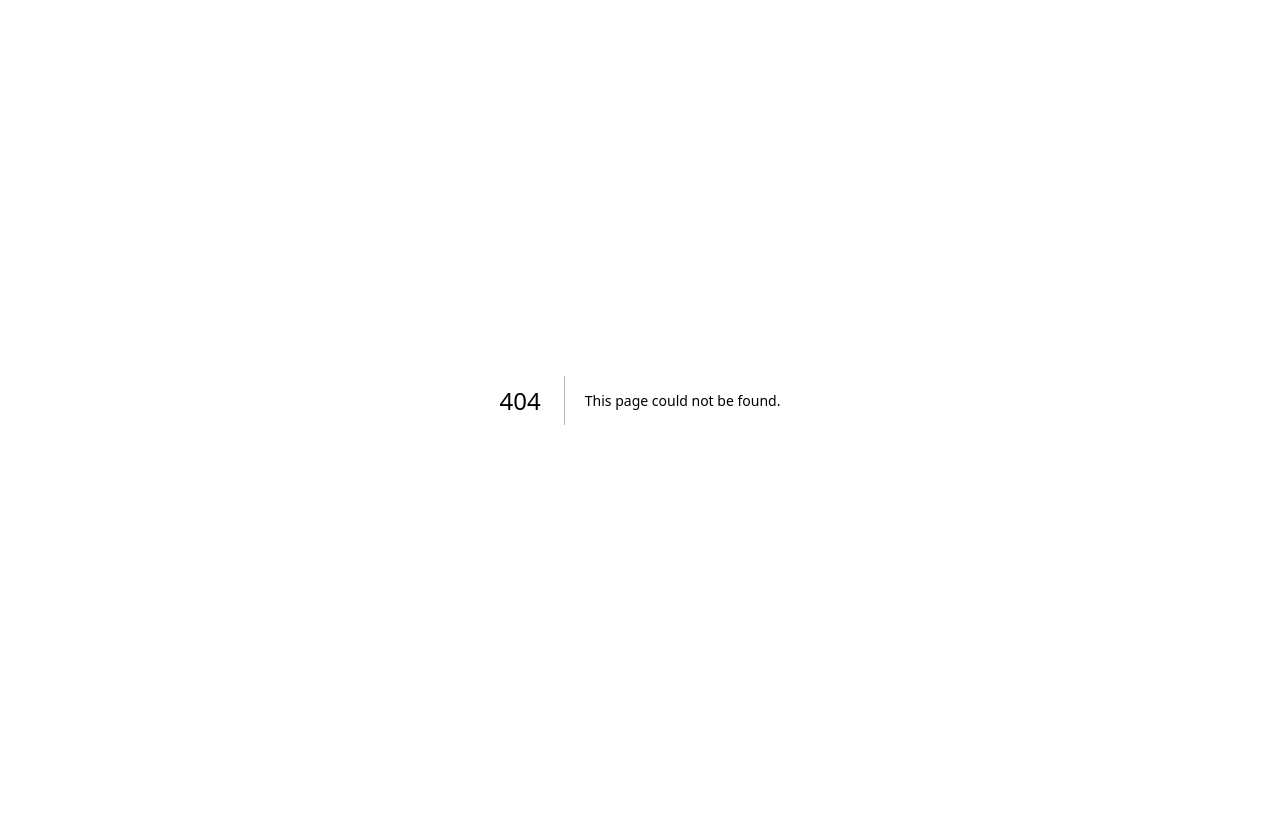
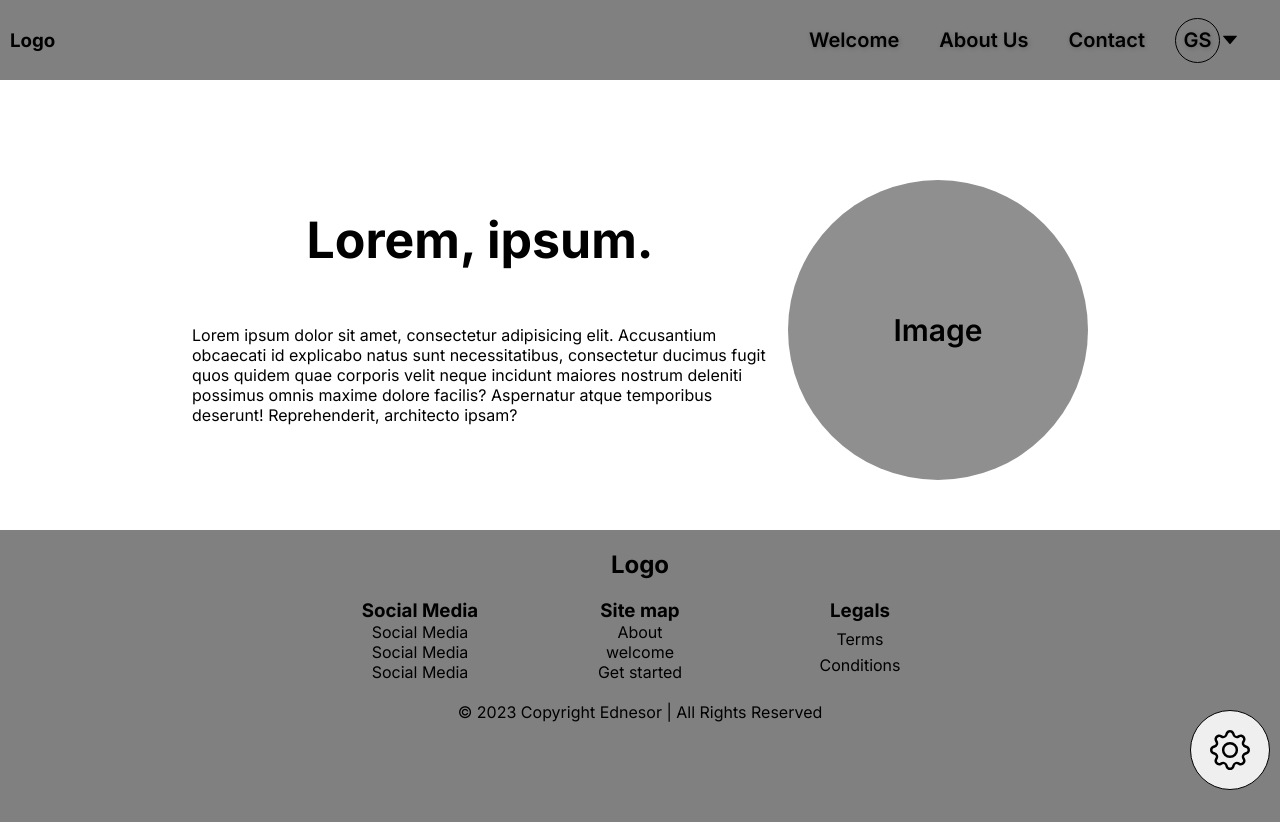
Before and after one commit to Ednesor/Website-color, a Next.js app: page /home in a window 1280 px wide. Before the commit this address had no page. Before the commit the page ends 800 px from the top, so only its background shows below. Built offline with nearby package versions, Linux system fonts and the light colour scheme.

Commit message:
feat: create new page(style)

```diff
--- /dev/null
+++ b/src/app/home/home.module.css
@@ -0,0 +1,187 @@
+.main {
+  width: 100%;
+  height: 100vh;
+}
+.menuIcon {
+  font-size: 30px;
+}
+.gear {
+  border: 1px solid black;
+  border-radius: 50%;
+  position: fixed;
+  bottom: 10px;
+  right: 10px;
+  display: flex;
+  justify-content: center;
+  align-items: center;
+  height: 10vh;
+  width: 10vh;
+  cursor: pointer;
+}
+.gearIcon {
+  font-size: 40px;
+  transition: transform 0.5s;
+}
+.tools {
+  width: calc(100vw - 20px - 10vh);
+  height: 10vh;
+  position: fixed;
+  bottom: 10px;
+  border: 1px solid black;
+  border-radius: 100px;
+  display: flex;
+  justify-content: space-evenly;
+  align-items: center;
+  transition: left 0.5s;
+  background-color: white;
+}
+.selectBtn {
+  width: 8vh;
+  height: 8vh;
+  border-radius: 100px;
+  border: 1px solid black;
+  cursor: pointer;
+}
+.selectIcon {
+  font-size: 25px;
+}
+
+.container {
+  width: 100%;
+}
+.navbar {
+  width: 100%;
+  display: flex;
+  background: gray;
+  justify-content: space-between;
+  padding: 0 10px 0 10px;
+  align-items: center;
+  height: 10vh;
+}
+.links {
+  list-style: none;
+  display: none;
+}
+.content {
+  display: flex;
+  justify-content: center;
+  flex-wrap: wrap;
+  padding-top: 30px;
+  width: 90%;
+  margin: 0 auto 0 auto;
+}
+.image {
+  width: 90vw;
+  max-width: 300px;
+  height: 90vw;
+  max-height: 300px;
+  display: flex;
+  justify-content: center;
+  align-items: center;
+  background-color: rgb(143, 143, 143);
+  border-radius: 100%;
+  font-size: 30px;
+  font-weight: 600;
+  margin: 20px auto 50px auto;
+}
+.footer {
+  background-color: gray;
+  width: 100%;
+  padding: 20px 0 20px 0;
+  display: flex;
+  flex-wrap: wrap;
+  justify-content: center;
+  gap: 20px;
+}
+
+.footer h2 {
+  text-align: center;
+  width: 100%;
+}
+.footer section {
+  display: flex;
+  flex-wrap: wrap;
+  justify-content: center;
+  width: 40%;
+  max-width: 200px;
+}
+.footer section h3,
+.footer section a {
+  width: 100%;
+  text-align: center;
+}
+.footer section a {
+  text-decoration: none;
+  color: black;
+}
+.copy{
+  width: 90%;
+  text-align: center;
+  margin-bottom: 10vh;
+}
+
+@media (min-width: 1000px) {
+  .links{
+    display: flex;
+    justify-content: center;
+    align-items: center;
+    gap: 20px;
+    margin-right: 50px;
+  }
+  .links li{
+    font-size: 20px;
+    font-weight: 600;
+    text-shadow: 1px 1px 5px rgba(0, 0, 0, 0.226);
+    cursor: pointer;
+  }
+  .linkA{
+    border-radius: 20px;
+    padding: 5px 10px;
+    transition: box-shadow .25s;
+  }
+  .linkA:hover{
+    box-shadow: 0 0 10px rgba(0, 0, 0, 0.445);
+  }
+  .menuIcon{
+    display: none;
+  }
+  .user{
+    width: 45px;
+    height: 45px;
+    border-radius: 100%;
+    display: flex;
+    justify-content: center;
+    align-items: center;
+    text-align: center;
+    border: 1px solid black;
+    padding: 5px 2px;
+  }
+  .dropIcon{
+    position: absolute;
+    right: 40px;
+  }
+  .content{
+    width: 45%;
+    margin: 0;
+  }
+  .content h1{
+    font-size: 50px;
+  }
+  .image{
+    width: 45vw;
+    height: 45vw;
+    margin: 0;
+  }
+  .art{
+    display: flex;
+    justify-content: center;
+    gap: 20px;
+    padding: 100px 0 50px 0;
+  }
+  .tools{
+    border-radius: 20px;
+    width: calc(100vw - 40px - 10vh);
+    justify-content: center;
+    gap: 20px;
+  }
+}
--- /dev/null
+++ b/src/app/home/page.tsx
@@ -0,0 +1,90 @@
+"use client";
+import React, { useState } from "react";
+import style from "./home.module.css";
+import { AiFillCaretDown } from "react-icons/ai";
+import { BsGear } from "react-icons/bs";
+import { AiOutlineSelect } from "react-icons/ai";
+import { BiPaint } from "react-icons/bi";
+import { GiHamburgerMenu } from "react-icons/gi";
+
+export default function page() {
+  const [openGear, setOpenGear] = useState<boolean>(false);
+  const [mode, setMode] = useState<string>("select");
+
+  return (
+    <main className={style.main}>
+      <section className={style.container}>
+        <div className={style.web}>
+          <nav className={style.navbar}>
+            <h1>Logo</h1>
+            <ul className={style.links}>
+              <li className={style.linkA}>Welcome</li>
+              <li className={style.linkA}>About Us</li>
+              <li className={style.linkA}>Contact</li>
+              <li className={style.user}>
+                <p>GS</p>
+                <AiFillCaretDown className={style.dropIcon} />
+              </li>
+            </ul>
+            <GiHamburgerMenu className={style.menuIcon}/>
+          </nav>
+          <article className={style.art}>
+            <div className={style.content}>
+              <h1>Lorem, ipsum.</h1>
+              <p>
+                Lorem ipsum dolor sit amet, consectetur adipisicing elit.
+                Accusantium obcaecati id explicabo natus sunt necessitatibus,
+                consectetur ducimus fugit quos quidem quae corporis velit neque
+                incidunt maiores nostrum deleniti possimus omnis maxime dolore
+                facilis? Aspernatur atque temporibus deserunt! Reprehenderit,
+                architecto ipsam?
+              </p>
+            </div>
+            <p className={style.image}>Image</p>
+          </article>
+          <footer className={style.footer}>
+            <h2>Logo</h2>
+            <section className={style.footerSect}>
+              <h3>Social Media</h3>
+              <a href="#">Social Media</a>
+              <a href="#">Social Media</a>
+              <a href="#">Social Media</a>
+            </section>
+            <section className={style.footerSect}>
+              <h3>Site map</h3>
+              <a href="#">About</a>
+              <a href="#">welcome</a>
+              <a href="#">Get started</a>
+            </section>
+            <section className={style.footerSect}>
+              <h3>Legals</h3>
+              <a href="#">Terms</a>
+              <a href="#">Conditions</a>
+            </section>
+            <p className={style.copy}>© 2023 Copyright Ednesor | All Rights Reserved</p>
+          </footer>
+        </div>
+        <div className={style.drag} hidden></div>
+      </section>
+
+      <button className={style.gear} onClick={() => setOpenGear(!openGear)}>
+        <BsGear
+          className={style.gearIcon}
+          style={{ transform: openGear ? "rotate(0deg)" : "rotate(-90deg)" }}
+        />
+      </button>
+      <div className={style.tools} style={{ left: openGear ? "5px" : "-100vw" }}>
+        <input type="color" name="color1" id="color" />
+        <button className={style.selectBtn}>
+          <AiOutlineSelect className={style.selectIcon} />
+        </button>
+        <button className={style.selectBtn}>
+          <BiPaint className={style.selectIcon} />
+        </button>
+        <button className={style.selectBtn}>
+          <h1>1</h1>
+        </button>
+      </div>
+    </main>
+  );
+}
```
